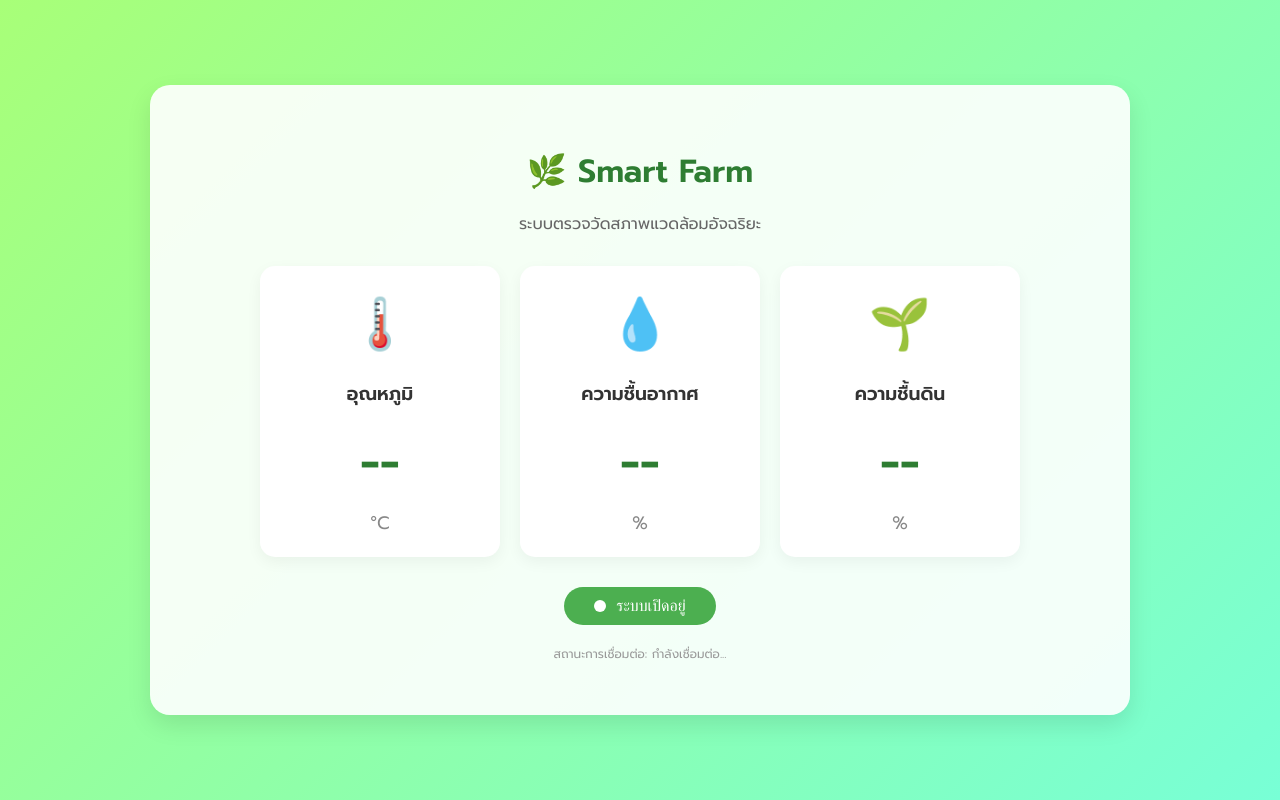
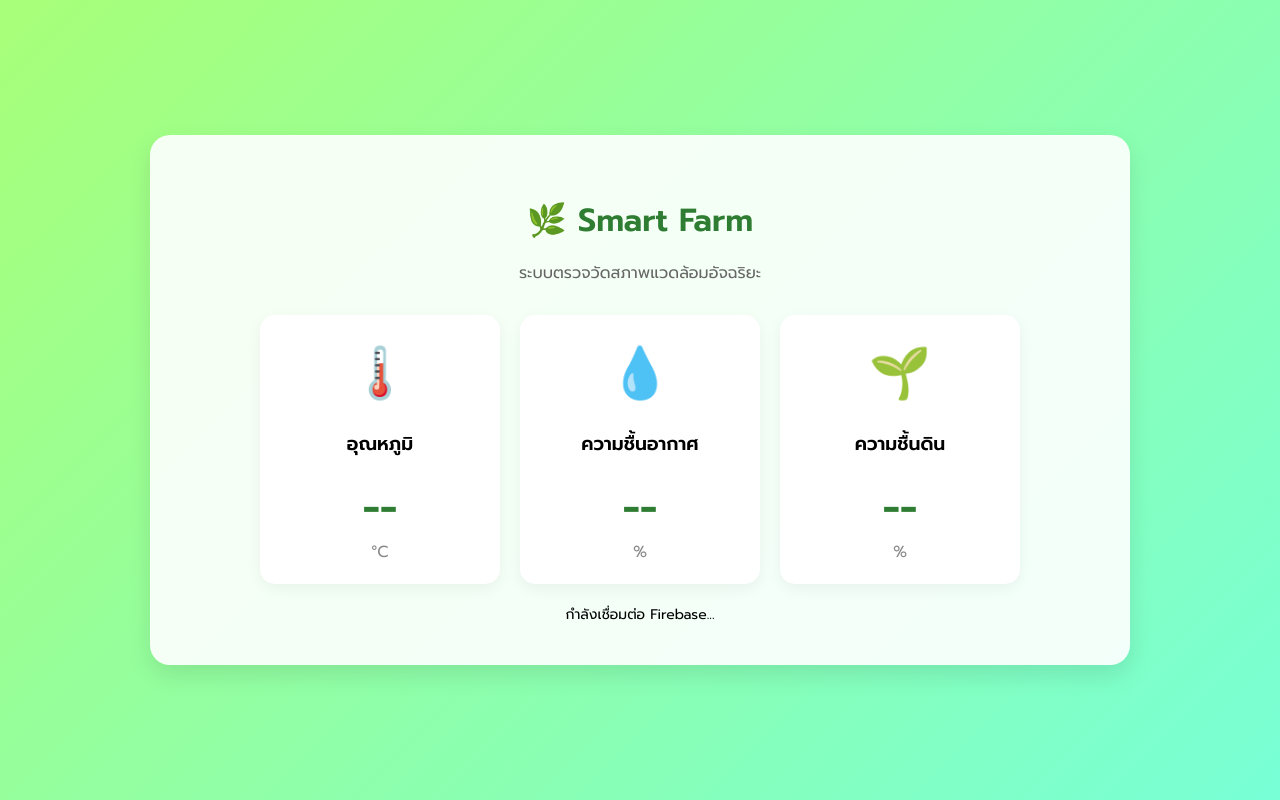
Before and after one commit to Kajonsak225/02, a plain HTML site: page index.html in a window 1280 px wide. Drawn offline with Linux system fonts and the light colour scheme; no server answers.

Commit message:
Update index.html

```diff
--- a/index.html
+++ b/index.html
@@ -4,36 +4,33 @@
     <meta charset="UTF-8">
     <meta name="viewport" content="width=device-width, initial-scale=1.0">
     <title>Smart Farm Dashboard</title>
+
     <link href="https://fonts.googleapis.com/css2?family=Prompt:wght@300;400;600&display=swap" rel="stylesheet">
 
     <style>
-        /* 1. ส่วนตกแต่งหน้าตา (CSS) */
         body {
             margin: 0;
-            padding: 0;
             font-family: 'Prompt', sans-serif;
-            background: linear-gradient(135deg, #a8ff78, #78ffd6); /* พื้นหลังสีเขียวไล่เฉด */
+            background: linear-gradient(135deg, #a8ff78, #78ffd6);
             min-height: 100vh;
             display: flex;
             justify-content: center;
             align-items: center;
-            color: #333;
         }
 
         .container {
-            background-color: rgba(255, 255, 255, 0.9);
+            background: rgba(255,255,255,0.9);
             padding: 40px;
             border-radius: 20px;
+            width: 90%;
+            max-width: 900px;
+            text-align: center;
             box-shadow: 0 10px 25px rgba(0,0,0,0.1);
-            text-align: center;
-            max-width: 900px;
-            width: 90%;
         }
 
-        h1 { margin-bottom: 5px; color: #2e7d32; }
+        h1 { color: #2e7d32; margin-bottom: 5px; }
         .subtitle { color: #666; margin-bottom: 30px; }
 
-        /* กล่องการ์ด 3 ใบ */
         .card-container {
             display: flex;
             justify-content: center;
@@ -47,46 +44,19 @@
             padding: 20px;
             width: 200px;
             box-shadow: 0 5px 15px rgba(0,0,0,0.05);
-            transition: transform 0.2s;
         }
 
-        .card:hover { transform: translateY(-5px); }
+        .icon { font-size: 50px; }
+        .value { font-size: 42px; font-weight: bold; color: #2e7d32; }
+        .unit { color: #888; }
 
-        .icon { font-size: 50px; margin-bottom: 10px; display: block; }
-
-        /* ตัวเลขที่จะแสดงผล */
-        .value {
-            font-size: 48px;
-            font-weight: bold;
-            color: #2e7d32;
-            margin: 10px 0;
-        }
-
-        .unit { font-size: 18px; color: #888; }
-
-        /* ปุ่มสถานะ */
-        .status-btn {
-            background-color: #4CAF50;
-            color: white;
-            padding: 10px 30px;
-            border-radius: 50px;
-            border: none;
-            font-size: 16px;
-            margin-top: 30px;
-            display: inline-flex;
-            align-items: center;
-            gap: 10px;
-        }
-
-        .status-dot {
-            height: 12px;
-            width: 12px;
-            background-color: #fff;
-            border-radius: 50%;
-            display: inline-block;
+        .status {
+            margin-top: 20px;
+            font-size: 14px;
         }
     </style>
 </head>
+
 <body>
 
 <div class="container">
@@ -95,85 +65,67 @@
 
     <div class="card-container">
         <div class="card">
-                <span class="icon">🌡️</span>
+            <div class="icon">🌡️</div>
             <h3>อุณหภูมิ</h3>
             <div id="temp" class="value">--</div>
             <div class="unit">°C</div>
         </div>
 
         <div class="card">
-                <span class="icon">💧</span>
+            <div class="icon">💧</div>
             <h3>ความชื้นอากาศ</h3>
             <div id="humid" class="value">--</div>
             <div class="unit">%</div>
         </div>
 
         <div class="card">
-                <span class="icon">🌱</span>
+            <div class="icon">🌱</div>
             <h3>ความชื้นดิน</h3>
             <div id="soil" class="value">--</div>
             <div class="unit">%</div>
         </div>
     </div>
 
-        <button class="status-btn">
-            <span class="status-dot"></span> ระบบเปิดอยู่
-        </button>
-
-        <p style="margin-top:20px; font-size: 12px; color: #999;">
-            สถานะการเชื่อมต่อ: <span id="conn-status">กำลังเชื่อมต่อ...</span>
-        </p>
+    <div id="conn-status" class="status">กำลังเชื่อมต่อ Firebase...</div>
 </div>
 
+<!-- Firebase -->
 <script src="https://www.gstatic.com/firebasejs/8.10.1/firebase-app.js"></script>
 <script src="https://www.gstatic.com/firebasejs/8.10.1/firebase-database.js"></script>
 
 <script>
-        // ตั้งค่า Firebase (ข้อมูลของคุณ)
     const firebaseConfig = {
-            apiKey: "AIzaSyCiJlcTKJqo02N5t12Tcf1iaW-vkWdCvaM",
+        apiKey: "AIzaSyCiJicTKjqo02N5tl2Tcf1iaW-vkWdCvaM",
         authDomain: "project01-21d95.firebaseapp.com",
         databaseURL: "https://project01-21d95-default-rtdb.asia-southeast1.firebasedatabase.app",
         projectId: "project01-21d95"
     };
 
-        // เริ่มต้น Firebase
     firebase.initializeApp(firebaseConfig);
     const db = firebase.database();
+
     const statusText = document.getElementById("conn-status");
 
-        // ฟังก์ชันดึงข้อมูล (3 ค่า)
-        function startListening() {
+    // ✅ ฟังข้อมูลจาก sensor (ถูกต้อง)
+    db.ref("sensor").on("value", snapshot => {
+        if (snapshot.exists()) {
+            const data = snapshot.val();
 
-            // 1. ดึงค่า อุณหภูมิ (temperature)
-            db.ref('temperature').on('value', (snapshot) => {
-                if(snapshot.exists()) {
-                    document.getElementById("temp").innerText = snapshot.val();
-                    statusText.innerText = "✅ เชื่อมต่อแล้ว (รับข้อมูลล่าสุด)";
+            document.getElementById("temp").innerText  = data.temperature ?? "--";
+            document.getElementById("humid").innerText = data.humidity ?? "--";
+            document.getElementById("soil").innerText  = data.soil ?? "--";
+
+            statusText.innerText = "✅ เชื่อมต่อแล้ว (Real-time)";
             statusText.style.color = "green";
+        } else {
+            statusText.innerText = "❌ ไม่พบข้อมูล sensor";
+            statusText.style.color = "red";
         }
+    }, error => {
+        statusText.innerText = "❌ เชื่อมต่อ Firebase ไม่ได้";
+        console.error(error);
     });
+</script>
 
-            // 2. ดึงค่า ความชื้นอากาศ (humidity)
-            db.ref('humidity').on('value', (snapshot) => {
-                if(snapshot.exists()) {
-                    document.getElementById("humid").innerText = snapshot.val();
-                }
-            });
-
-            // 3. ดึงค่า ความชื้นดิน (soil)
-            db.ref('soil').on('value', (snapshot) => {
-                if(snapshot.exists()) {
-                    document.getElementById("soil").innerText = snapshot.val();
-                } else {
-                    // ถ้ายังไม่มีค่า soil ใน database
-                    document.getElementById("soil").innerText = "รอค่า";
-                }
-            });
-        }
-
-        // เริ่มทำงาน
-        startListening();
-    </script>
 </body>
 </html>
```
Lines whose indentation alone changed are shown as unchanged.
